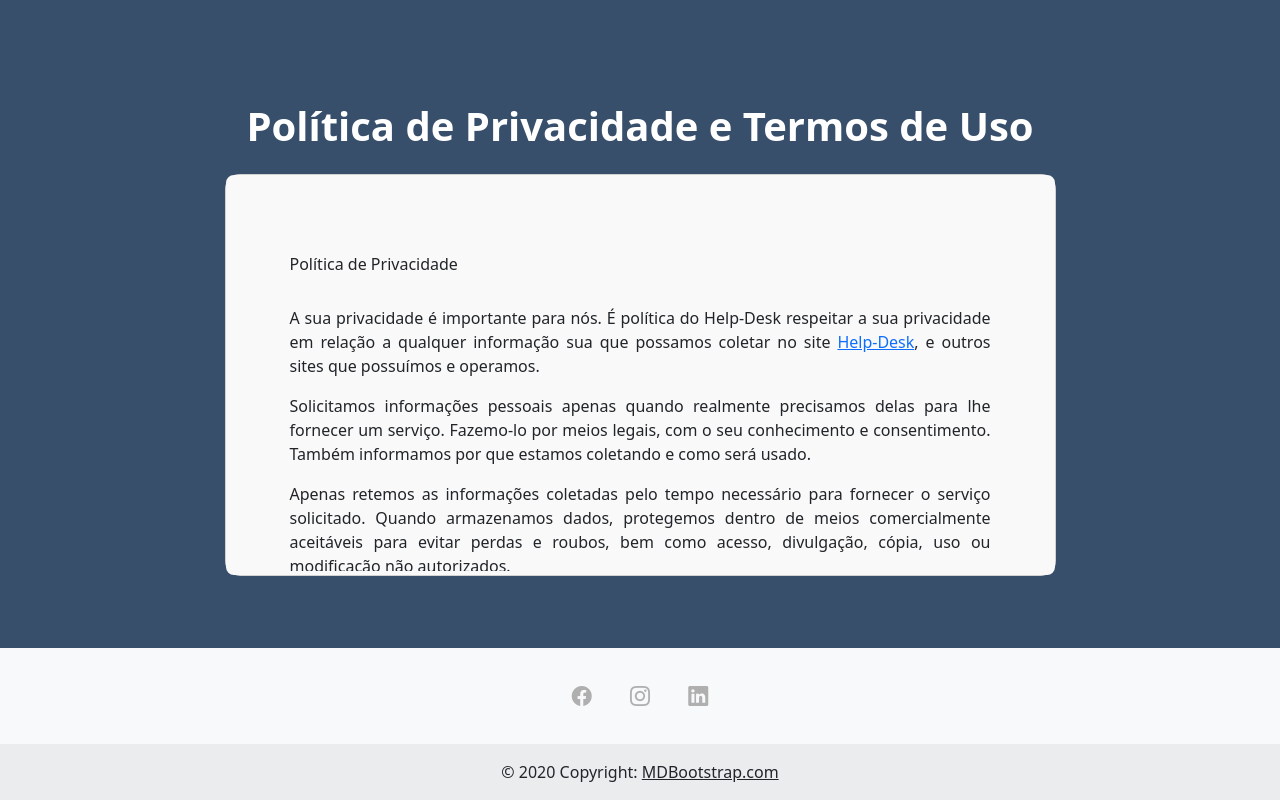
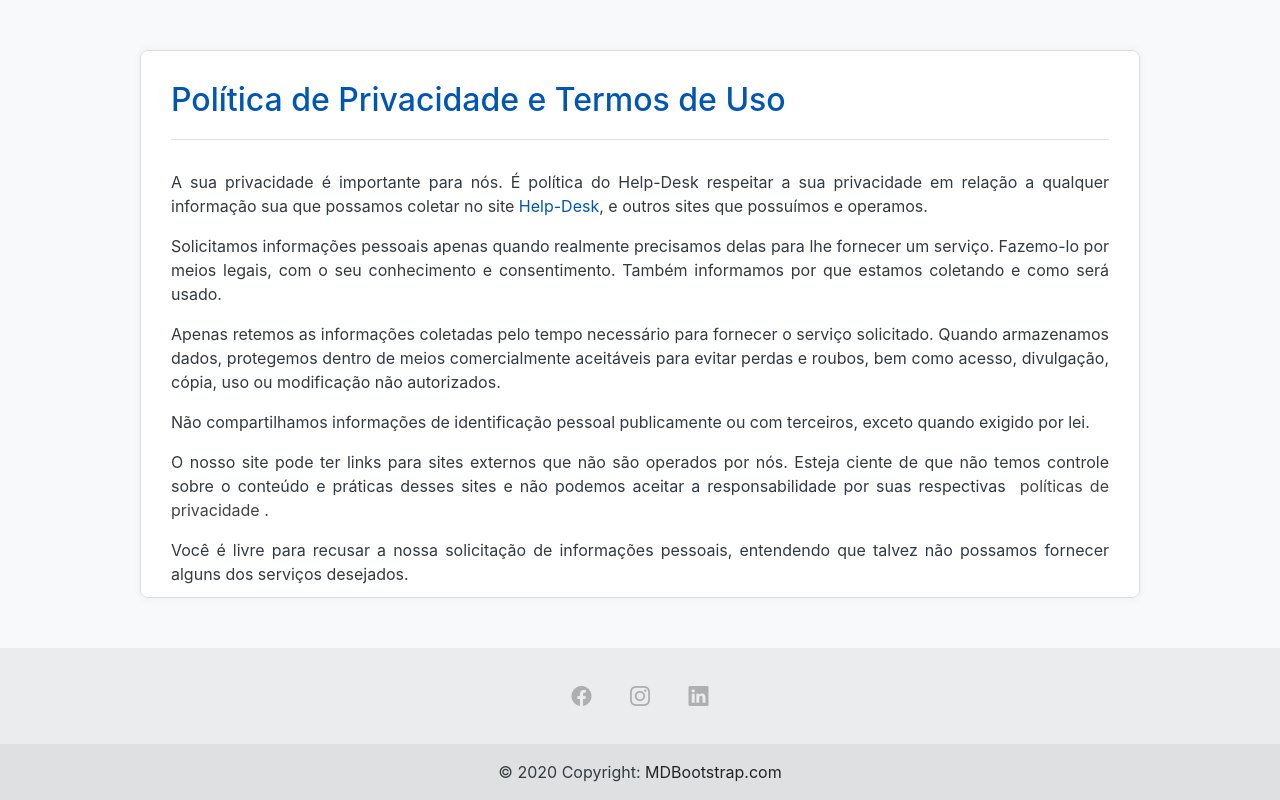
Before and after one commit to carlapatriciasg/Help-Desk, a plain HTML site: page disclaimer.html in a window 1280 px wide. Drawn offline with nearby package versions, Linux system fonts and the light colour scheme.

Commit message:
Padronizando paginas

```diff
--- a/css/faqstyle.css
+++ /dev/null
@@ -1,135 +0,0 @@
-body {
-  font-family: -apple-system, BlinkMacSystemFont, "Segoe UI", Roboto, Oxygen-Sans, Ubuntu, Cantarell, "Helvetica Neue", sans-serif;
-  line-height: 1.6;
-  margin: 0;
-  padding: 0;
-  background-color: #f8f9fa;
-  color: #343a40;
-}
-
-.container {
-  max-width: 900px;
-  margin: 40px auto;
-  padding: 20px;
-  background-color: #ffffff;
-  border: 1px solid #dee2e6;
-  border-radius: 8px;
-  box-shadow: 0 2px 4px rgba(0, 0, 0, 0.05);
-}
-
-header {
-  border-bottom: 1px solid #dee2e6;
-  padding-bottom: 20px;
-  margin-bottom: 30px;
-}
-
-header h1 {
-  color: #0056b3;
-  margin: 0;
-  font-size: 2em;
-}
-
-header p {
-  color: #6c757d;
-  margin-top: 5px;
-}
-
-h2 {
-  color: #0056b3;
-  margin-top: 40px;
-  margin-bottom: 20px;
-  border-bottom: 1px solid #e9ecef;
-  padding-bottom: 10px;
-  font-size: 1.5em;
-}
-
-details {
-  background-color: #ffffff;
-  border: 1px solid #dee2e6;
-  border-radius: 5px;
-  margin-bottom: 15px;
-  transition: background-color 0.2s ease;
-}
-
-details[open] {
-   background-color: #f8f9fa;
-}
-
-summary {
-  font-weight: bold;
-  padding: 15px;
-  cursor: pointer;
-  outline: none;
-  display: flex;
-  justify-content: space-between;
-  align-items: center;
-  color: #343a40;
-  list-style: none;
-}
-
-summary::-webkit-details-marker {
-  display: none;
-}
-
-summary::after {
-  content: '+';
-  font-size: 1.4em;
-  color: #0056b3;
-  transition: transform 0.2s ease;
-}
-
-details[open] summary::after {
-  content: '−';
-  transform: rotate(180deg);
-}
-
-.answer {
-  padding: 0 15px 15px 15px;
-  color: #495057;
-  border-top: 1px dashed #e0e0e0;
-  margin-top: 10px;
-  padding-top: 15px;
-}
-
-.answer p:first-child {
-  margin-top: 0;
-}
-
-.answer p:last-child {
-  margin-bottom: 0;
-}
-
-.ending {
-  margin-top: 40px;
-  padding-top: 20px;
-  border-top: 1px solid #dee2e6;
-  text-align: center;
-  font-size: 0.9em;
-  color: #6c757d;
-}
-
-a {
-  color: #0056b3;
-  text-decoration: none;
-}
-
-a:hover {
-  text-decoration: underline;
-}
-
-/*FOOTER*/
-.social-media {
-  color: #afafaf;
-}
-
-.social-media:hover {
-  text-decoration: underline;
-  color: #797979
-}
-
-footer {
-  position: relative;
-  bottom: 0;
-  width: 100%;
-  background-color: rgba(0, 0, 0, 0.05);
-}
--- a/css/styles.css
+++ b/css/styles.css
@@ -1,9 +1,12 @@
 html,
 body {
+    font-family: -apple-system, BlinkMacSystemFont, "Segoe UI", Roboto, Oxygen-Sans, Ubuntu, Cantarell, "Helvetica Neue", sans-serif;
     height: 100%;
     margin: 0;
     display: flex;
     flex-direction: column;
+    background-color: #f8f9fa;
+    color: #343a40;
 }
 
 .divider:after,
@@ -28,6 +31,120 @@ body {
     padding-top: 30px;
 }
 
+.content-wrapper {
+    flex: 1;
+}
+
+.container-middle {
+    max-width: 900px;
+    margin: 40px auto;
+    padding: 20px;
+    background-color: #ffffff;
+    border: 1px solid #dee2e6;
+    border-radius: 8px;
+    box-shadow: 0 2px 4px rgba(0, 0, 0, 0.05);
+}
+
+header {
+    border-bottom: 1px solid #dee2e6;
+    padding-bottom: 20px;
+    margin-bottom: 30px;
+}
+
+header h1 {
+    color: #0056b3;
+    margin: 0;
+    font-size: 2em;
+}
+
+header p {
+    color: #6c757d;
+    margin-top: 5px;
+}
+
+h2 {
+    color: #0056b3;
+    margin-top: 40px;
+    margin-bottom: 20px;
+    border-bottom: 1px solid #e9ecef;
+    padding-bottom: 10px;
+    font-size: 1.5em;
+}
+
+details {
+    background-color: #ffffff;
+    border: 1px solid #dee2e6;
+    border-radius: 5px;
+    margin-bottom: 15px;
+    transition: background-color 0.2s ease;
+}
+
+details[open] {
+    background-color: #f8f9fa;
+}
+
+summary {
+    font-weight: bold;
+    padding: 15px;
+    cursor: pointer;
+    outline: none;
+    display: flex;
+    justify-content: space-between;
+    align-items: center;
+    color: #343a40;
+    list-style: none;
+}
+
+summary::-webkit-details-marker {
+    display: none;
+}
+
+summary::after {
+    content: '+';
+    font-size: 1.4em;
+    color: #0056b3;
+    transition: transform 0.2s ease;
+}
+
+details[open] summary::after {
+    content: '−';
+    transform: rotate(180deg);
+}
+
+.answer {
+    padding: 0 15px 15px 15px;
+    color: #495057;
+    border-top: 1px dashed #e0e0e0;
+    margin-top: 10px;
+    padding-top: 15px;
+}
+
+.answer p:first-child {
+    margin-top: 0;
+}
+
+.answer p:last-child {
+    margin-bottom: 0;
+}
+
+.ending {
+    margin-top: 40px;
+    padding-top: 20px;
+    border-top: 1px solid #dee2e6;
+    text-align: center;
+    font-size: 0.9em;
+    color: #6c757d;
+}
+
+a {
+    color: #0056b3;
+    text-decoration: none;
+}
+
+a:hover {
+    text-decoration: underline;
+}
+
 /*LOGIN*/
 .form-container {
     background-color: #fff;
@@ -36,9 +153,9 @@ body {
     box-shadow: 0 0 15px rgba(0, 0, 0, 0.329);
 }
 
-.lgin{
-padding-bottom: 3vh;
-font-size: x-large;
+.lgin {
+    padding-bottom: 3vh;
+    font-size: x-large;
 }
 
 .form-container img {
@@ -46,7 +163,7 @@ font-size: x-large;
     height: auto;
 }
 
-#formCheck{
+#formCheck {
     box-shadow: 0 0 3px rgba(0, 0, 0, 0.329);
 }
 
@@ -77,30 +194,16 @@ footer {
     background-color: rgba(0, 0, 0, 0.05);
 }
 
-/*disclaimer*/
-.box-disclaimer {
-    margin: 5vh;
+/* DISCLAIMER */
+.privacidade-container {
+    max-width: 1000px;
+    max-height: 700px;
+    overflow-y: auto;
+    margin: 50px auto;
+    padding: 30px;
+    border: 1px solid #ddd;
+    border-radius: 8px;
+    background-color: #fff;
+    box-shadow: 0 0 10px rgba(0, 0, 0, 0.05);
     text-align: justify;
 }
-
-.box-disclaimer h2 {
-    font-size: medium;
-    padding-top: 2vh;
-    padding-bottom: 3vh;
-}
-
-.box-disclaimer p ul {
-    font-size: small;
-}
-
-.card-body-disclaimer {
-    width: 100%;
-    max-height: 400px;
-    /* define uma altura máxima */
-    overflow-y: auto;
-    /* ativa scroll vertical quando necessário */
-    padding: 20px;
-    border: 4px solid #f9f9f9;
-    background-color: #f9f9f9;
-    border-radius: 8px;
-}
--- a/disclaimer.html
+++ b/disclaimer.html
@@ -1,16 +1,17 @@
 <!DOCTYPE html>
 <html lang="pt-br">
+
 <head>
   <meta charset="UTF-8">
   <meta name="viewport" content="width=device-width, initial-scale=1.0">
-  <title>Termos de Uso</title>
+  <title>Política de Privacidade</title>
   <!-- bootstrap -->
   <link href="https://cdn.jsdelivr.net/npm/bootstrap@5.3.3/dist/css/bootstrap.min.css" rel="stylesheet"
     integrity="sha384-QWTKZyjpPEjISv5WaRU9OFeRpok6YctnYmDr5pNlyT2bRjXh0JMhjY6hW+ALEwIH" crossorigin="anonymous">
 
   <!-- css -->
   <link rel="stylesheet" href="https://cdn.jsdelivr.net/npm/bootstrap-icons@1.11.3/font/bootstrap-icons.min.css">
-<link rel="stylesheet" href="css/styles.css">
+  <link rel="stylesheet" href="/css/styles.css">
 
   <!-- scripts -->
   <script src="https://code.jquery.com/jquery-3.4.1.min.js"
@@ -23,60 +24,67 @@
     crossorigin="anonymous"></script>
 
 </head>
+
 <body>
-  <section class="vh-10 forms" style="background-color: #384f6c;">
-    <div class="container h-100">
-      <div class="row d-flex justify-content-center align-items-center h-100">
-        <div class="col-xl-9">
 
-          <h1 class="text-white mb-4 text-center title"><strong>Política de Privacidade e Termos de Uso</strong></h1>
+  <div class="privacidade-container">
+    <div class="box-disclaimer">
+      <header>
+        <h1> <!--Começo do termo de política de privacidade-->
+          Política de Privacidade e Termos de Uso
+        </h1>
+      </header>
 
-
-          <div class="card" style="border-radius: 15px;">
-            <div class="card-body-disclaimer">
-
-              <div class="box-disclaimer">
-                <h2> <!--Começo do termo de política de privacidade-->
-                    <span>Política de Privacidade</span>
-                  </h2>
       <p>
         <span>
-                      A sua privacidade é importante para nós. É política do Help-Desk respeitar a sua privacidade em relação a qualquer informação sua que possamos coletar no site
+          A sua privacidade é importante para nós. É política do Help-Desk respeitar a sua privacidade em relação a
+          qualquer informação sua que possamos coletar no site
           <a href="index.html">Help-Desk</a>, e outros sites que possuímos e operamos.
         </span>
       </p>
       <p>
         <span>
-                      Solicitamos informações pessoais apenas quando realmente precisamos delas para lhe fornecer um serviço. Fazemo-lo por meios legais, com o seu conhecimento e consentimento. Também informamos por que estamos coletando e como será usado.
+          Solicitamos informações pessoais apenas quando realmente precisamos delas para lhe fornecer um serviço.
+          Fazemo-lo por meios legais, com o seu conhecimento e consentimento. Também informamos por que estamos
+          coletando e como será usado.
         </span>
       </p>
       <p>
         <span>
-                      Apenas retemos as informações coletadas pelo tempo necessário para fornecer o serviço solicitado. Quando armazenamos dados, protegemos dentro de meios comercialmente aceitáveis para evitar perdas e roubos, bem como acesso, divulgação, cópia, uso ou modificação não autorizados.
+          Apenas retemos as informações coletadas pelo tempo necessário para fornecer o serviço solicitado. Quando
+          armazenamos dados, protegemos dentro de meios comercialmente aceitáveis para evitar perdas e roubos, bem como
+          acesso, divulgação, cópia, uso ou modificação não autorizados.
         </span>
       </p>
       <p>
         <span>
-                      Não compartilhamos informações de identificação pessoal publicamente ou com terceiros, exceto quando exigido por lei.
+          Não compartilhamos informações de identificação pessoal publicamente ou com terceiros, exceto quando exigido
+          por lei.
         </span>
       </p>
       <p>
         <span>
-                      O nosso site pode ter links para sites externos que não são operados por nós. Esteja ciente de que não temos controle sobre o conteúdo e práticas desses sites e não podemos aceitar a responsabilidade por suas respectivas&nbsp;
+          O nosso site pode ter links para sites externos que não são operados por nós. Esteja ciente de que não temos
+          controle sobre o conteúdo e práticas desses sites e não podemos aceitar a responsabilidade por suas
+          respectivas&nbsp;
         </span>
-                    <a href="index.html" rel="noopener noreferrer" target="_blank" style="background-color: transparent; color: rgb(68, 68, 68);">
+        <a href="index.html" rel="noopener noreferrer" target="_blank"
+          style="background-color: transparent; color: rgb(68, 68, 68);">
           políticas de privacidade
         </a>
         <span>.</span>
       </p>
       <p>
         <span>
-                      Você é livre para recusar a nossa solicitação de informações pessoais, entendendo que talvez não possamos fornecer alguns dos serviços desejados.
+          Você é livre para recusar a nossa solicitação de informações pessoais, entendendo que talvez não possamos
+          fornecer alguns dos serviços desejados.
         </span>
       </p>
       <p>
         <span>
-                      O uso continuado de nosso site será considerado como aceitação de nossas práticas em torno de privacidade e informações pessoais. Se você tiver alguma dúvida sobre como lidamos com dados do usuário e informações pessoais, entre em contacto connosco.
+          O uso continuado de nosso site será considerado como aceitação de nossas práticas em torno de privacidade e
+          informações pessoais. Se você tiver alguma dúvida sobre como lidamos com dados do usuário e informações
+          pessoais, entre em contacto connosco.
         </span>
       </p>
 
@@ -85,7 +93,8 @@
       </h2>
       <p>
         <span>
-                      O usuário se compromete a fazer uso adequado dos conteúdos e da informação que o Help-Desk oferece no site e com caráter enunciativo, mas não limitativo:
+          O usuário se compromete a fazer uso adequado dos conteúdos e da informação que o Help-Desk oferece no site e
+          com caráter enunciativo, mas não limitativo:
         </span>
       </p>
       <ul>
@@ -96,12 +105,15 @@
         </li>
         <li>
           <span>
-                        B) Não difundir propaganda ou conteúdo de natureza racista, xenofóbica, jogos de sorte ou azar, qualquer tipo de pornografia ilegal, de apologia ao terrorismo ou contra os direitos humanos;
+            B) Não difundir propaganda ou conteúdo de natureza racista, xenofóbica, jogos de sorte ou azar, qualquer
+            tipo de pornografia ilegal, de apologia ao terrorismo ou contra os direitos humanos;
           </span>
         </li>
         <li>
           <span>
-                        C) Não causar danos aos sistemas físicos (hardwares) e lógicos (softwares) do Help-Desk, de seus fornecedores ou terceiros, para introduzir ou disseminar vírus informáticos ou quaisquer outros sistemas de hardware ou software que sejam capazes de causar danos anteriormente mencionados.
+            C) Não causar danos aos sistemas físicos (hardwares) e lógicos (softwares) do Help-Desk, de seus
+            fornecedores ou terceiros, para introduzir ou disseminar vírus informáticos ou quaisquer outros sistemas de
+            hardware ou software que sejam capazes de causar danos anteriormente mencionados.
           </span>
         </li>
       </ul>
@@ -110,7 +122,9 @@
       </h2>
       <p>
         <span>
-                      Esperamos que esteja esclarecido e, como mencionado anteriormente, se houver algo que você não tem certeza se precisa ou não, geralmente é mais seguro deixar os cookies ativados, caso interaja com um dos recursos que você usa em nosso site.
+          Esperamos que esteja esclarecido e, como mencionado anteriormente, se houver algo que você não tem certeza se
+          precisa ou não, geralmente é mais seguro deixar os cookies ativados, caso interaja com um dos recursos que
+          você usa em nosso site.
         </span>
       </p>
 
@@ -125,7 +139,10 @@
       <p>
         <span>
           Ao acessar ao site
-                    <a href="index.html">Help-Desk</a>, concorda em cumprir estes termos de serviço, todas as leis e regulamentos aplicáveis e concorda que é responsável pelo cumprimento de todas as leis locais aplicáveis. Se você não concordar com algum desses termos, está proibido de usar ou acessar este site. Os materiais contidos neste site são protegidos pelas leis de direitos autorais e marcas comerciais aplicáveis.
+          <a href="index.html">Help-Desk</a>, concorda em cumprir estes termos de serviço, todas as leis e regulamentos
+          aplicáveis e concorda que é responsável pelo cumprimento de todas as leis locais aplicáveis. Se você não
+          concordar com algum desses termos, está proibido de usar ou acessar este site. Os materiais contidos neste
+          site são protegidos pelas leis de direitos autorais e marcas comerciais aplicáveis.
       </p>
 
       <h2>
@@ -133,19 +150,26 @@
       </h2>
       <p>
         <span>
-                   É concedida permissão para baixar temporariamente uma cópia dos materiais (informações ou software) no site Help-Desk , apenas para visualização transitória pessoal e não comercial. Esta é a concessão de uma licença, não uma transferência de título e, sob esta licença, você não pode:
+          É concedida permissão para baixar temporariamente uma cópia dos materiais (informações ou software) no site
+          Help-Desk , apenas para visualização transitória pessoal e não comercial. Esta é a concessão de uma licença,
+          não uma transferência de título e, sob esta licença, você não pode:
         </span>
       </p>
       <ol>
         <li><span>Modificar ou copiar os materiais;</span></li>
-                  <li><span>Usar os materiais para qualquer finalidade comercial ou para exibição pública (comercial ou não comercial);</span></li>
-                  <li><span>Tentar descompilar ou fazer engenharia reversa de qualquer software contido no site Help-Desk;</span></li>
+        <li><span>Usar os materiais para qualquer finalidade comercial ou para exibição pública (comercial ou não
+            comercial);</span></li>
+        <li><span>Tentar descompilar ou fazer engenharia reversa de qualquer software contido no site Help-Desk;</span>
+        </li>
         <li><span>Remover quaisquer direitos autorais ou outras notações de propriedade dos materiais; ou</span></li>
-                  <li><span>Transferir os materiais para outra pessoa ou 'espelhar' os materiais em qualquer outro servidor.</span></li>
+        <li><span>Transferir os materiais para outra pessoa ou 'espelhar' os materiais em qualquer outro
+            servidor.</span></li>
       </ol>
       <p>
         <span>
-                    Esta licença será automaticamente rescindida se você violar alguma dessas restrições e poderá ser rescindida pela Help-Desk a qualquer momento. Ao encerrar a visualização desses materiais ou após o término desta licença, você deve apagar todos os materiais baixados em sua posse, seja em formato eletrônico ou impresso.
+          Esta licença será automaticamente rescindida se você violar alguma dessas restrições e poderá ser rescindida
+          pela Help-Desk a qualquer momento. Ao encerrar a visualização desses materiais ou após o término desta
+          licença, você deve apagar todos os materiais baixados em sua posse, seja em formato eletrônico ou impresso.
         </span>
       </p>
 
@@ -155,12 +179,17 @@
       <ol>
         <li>
           <span>
-                      Os materiais no site da Help-Desk são fornecidos 'como estão'. A Help-Desk não oferece garantias, expressas ou implícitas, e, por este meio, isenta e nega todas as outras garantias, incluindo, sem limitação, garantias implícitas ou condições de comercialização, adequação a um fim específico ou não violação de propriedade intelectual, ou outra violação de direitos.
+            Os materiais no site da Help-Desk são fornecidos 'como estão'. A Help-Desk não oferece garantias, expressas
+            ou implícitas, e, por este meio, isenta e nega todas as outras garantias, incluindo, sem limitação,
+            garantias implícitas ou condições de comercialização, adequação a um fim específico ou não violação de
+            propriedade intelectual, ou outra violação de direitos.
           </span>
         </li>
         <li>
           <span>
-                      Além disso, o Help-Desk não garante ou faz qualquer representação relativa à precisão, aos resultados prováveis ou à confiabilidade do uso dos materiais em seu site, ou de outra forma relacionado a esses materiais, ou em sites vinculados a este site.
+            Além disso, o Help-Desk não garante ou faz qualquer representação relativa à precisão, aos resultados
+            prováveis ou à confiabilidade do uso dos materiais em seu site, ou de outra forma relacionado a esses
+            materiais, ou em sites vinculados a este site.
           </span>
         </li>
       </ol>
@@ -170,7 +199,12 @@
       </h2>
       <p>
         <span>
-                    Em nenhum caso o Help-Desk ou seus fornecedores serão responsáveis por quaisquer danos (incluindo, sem limitação, danos por perda de dados ou lucro, ou devido à interrupção dos negócios) decorrentes do uso ou da incapacidade de usar os materiais em Help-Desk, mesmo que Help-Desk ou um representante autorizado da Help-Desk tenha sido notificado oralmente ou por escrito da possibilidade de tais danos. Como algumas jurisdições não permitem limitações em garantias implícitas, ou limitações de responsabilidade por danos consequentes, ou incidentais, essas limitações podem não se aplicar a você.
+          Em nenhum caso o Help-Desk ou seus fornecedores serão responsáveis por quaisquer danos (incluindo, sem
+          limitação, danos por perda de dados ou lucro, ou devido à interrupção dos negócios) decorrentes do uso ou da
+          incapacidade de usar os materiais em Help-Desk, mesmo que Help-Desk ou um representante autorizado da
+          Help-Desk tenha sido notificado oralmente ou por escrito da possibilidade de tais danos. Como algumas
+          jurisdições não permitem limitações em garantias implícitas, ou limitações de responsabilidade por danos
+          consequentes, ou incidentais, essas limitações podem não se aplicar a você.
         </span>
       </p>
 
@@ -179,7 +213,10 @@
       </h2>
       <p>
         <span>
-                    Os materiais exibidos no site da Help-Desk podem incluir erros técnicos, tipográficos ou fotográficos. Help-Desk não garante que qualquer material em seu site seja preciso, completo ou atual. Help-Desk pode fazer alterações nos materiais contidos em seu site a qualquer momento, sem aviso prévio. No entanto, Help-Desk não se compromete a atualizar os materiais.
+          Os materiais exibidos no site da Help-Desk podem incluir erros técnicos, tipográficos ou fotográficos.
+          Help-Desk não garante que qualquer material em seu site seja preciso, completo ou atual. Help-Desk pode fazer
+          alterações nos materiais contidos em seu site a qualquer momento, sem aviso prévio. No entanto, Help-Desk não
+          se compromete a atualizar os materiais.
         </span>
       </p>
 
@@ -188,7 +225,9 @@
       </h2>
       <p>
         <span>
-                    O Help-Desk não analisou todos os sites vinculados ao seu site e não é responsável pelo conteúdo de nenhum site vinculado. A inclusão de qualquer link não implica endosso por Help-Desk do site. O uso de qualquer site vinculado é por conta e risco do usuário.
+          O Help-Desk não analisou todos os sites vinculados ao seu site e não é responsável pelo conteúdo de nenhum
+          site vinculado. A inclusão de qualquer link não implica endosso por Help-Desk do site. O uso de qualquer site
+          vinculado é por conta e risco do usuário.
         </span>
       </p>
 
@@ -197,7 +236,8 @@
       </h2>
       <p>
         <span>
-                    O Help-Desk pode revisar estes termos de serviço do site a qualquer momento, sem aviso prévio. Ao usar este site, você concorda em ficar vinculado à versão atual desses termos de serviço.
+          O Help-Desk pode revisar estes termos de serviço do site a qualquer momento, sem aviso prévio. Ao usar este
+          site, você concorda em ficar vinculado à versão atual desses termos de serviço.
         </span>
       </p>
 
@@ -206,36 +246,31 @@
       </h2>
       <p>
         <span>
-                    Estes termos e condições são regidos e interpretados conforme as leis do Help-Desk e você se submete irrevogavelmente à jurisdição exclusiva dos tribunais naquele estado ou localidade.
+          Estes termos e condições são regidos e interpretados conforme as leis do Help-Desk e você se submete
+          irrevogavelmente à jurisdição exclusiva dos tribunais naquele estado ou localidade.
         </span>
       </p>
     </div>
   </div>
-        </div>
-      </div>
-    </div>
-  </section>
 
-  <footer class="text-center bg-body-tertiary">
+
+  <footer class="text-center">
     <!-- Grid container -->
-    <div class="container pt-4">
+    <div class=" pt-4">
       <!-- Section: Social media -->
       <section class="mb-4">
         <!-- Facebook -->
-        <a href="#"
-          ><button type="button" class="btn btn-floating btn-lg social-media">
+        <a href="#"><button type="button" class="btn btn-floating btn-lg social-media">
             <i class="bi bi-facebook"></i>
           </button></a>
 
         <!-- Instagram -->
-        <a href="#"
-          ><button type="button" class="btn btn-floating btn-lg social-media">
+        <a href="#"><button type="button" class="btn btn-floating btn-lg social-media">
             <i class="bi bi-instagram"></i>
           </button></a>
 
         <!-- Linkedin -->
-        <a href="#"
-          ><button type="button" class="btn btn-floating btn-lg social-media">
+        <a href="#"><button type="button" class="btn btn-floating btn-lg social-media">
             <i class="bi bi-linkedin"></i>
           </button></a>
 
@@ -251,8 +286,6 @@
     </div>
     <!-- Copyright -->
   </footer>
-</section>
+</body>
 
-<script src="js/scripts.js"></script>
-</body>
 </html>
```
Also changed, not shown: faq.html (+2 -10 lines), register.html (+6 -6 lines), img/Imagem.png (deleted), js/scripts.js (renamed from js/script.js). Lines whose indentation alone changed are shown as unchanged.
